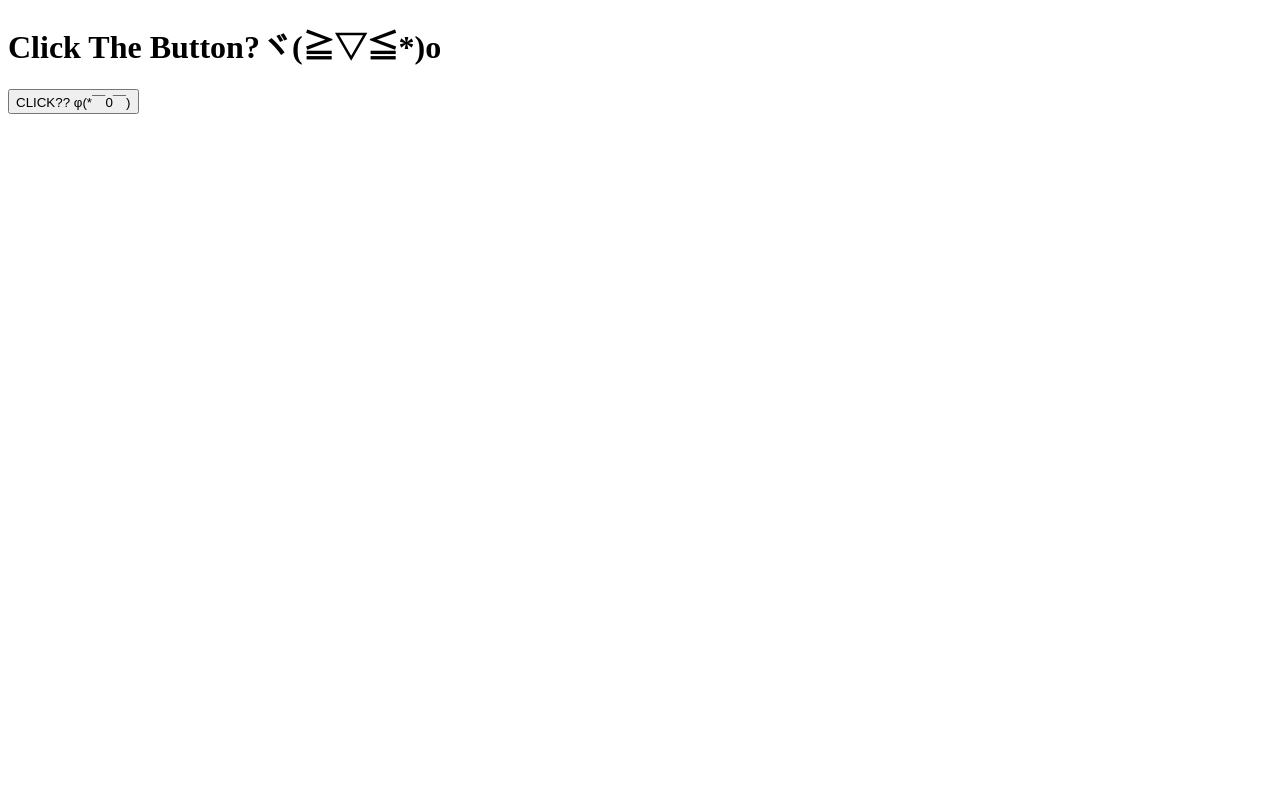
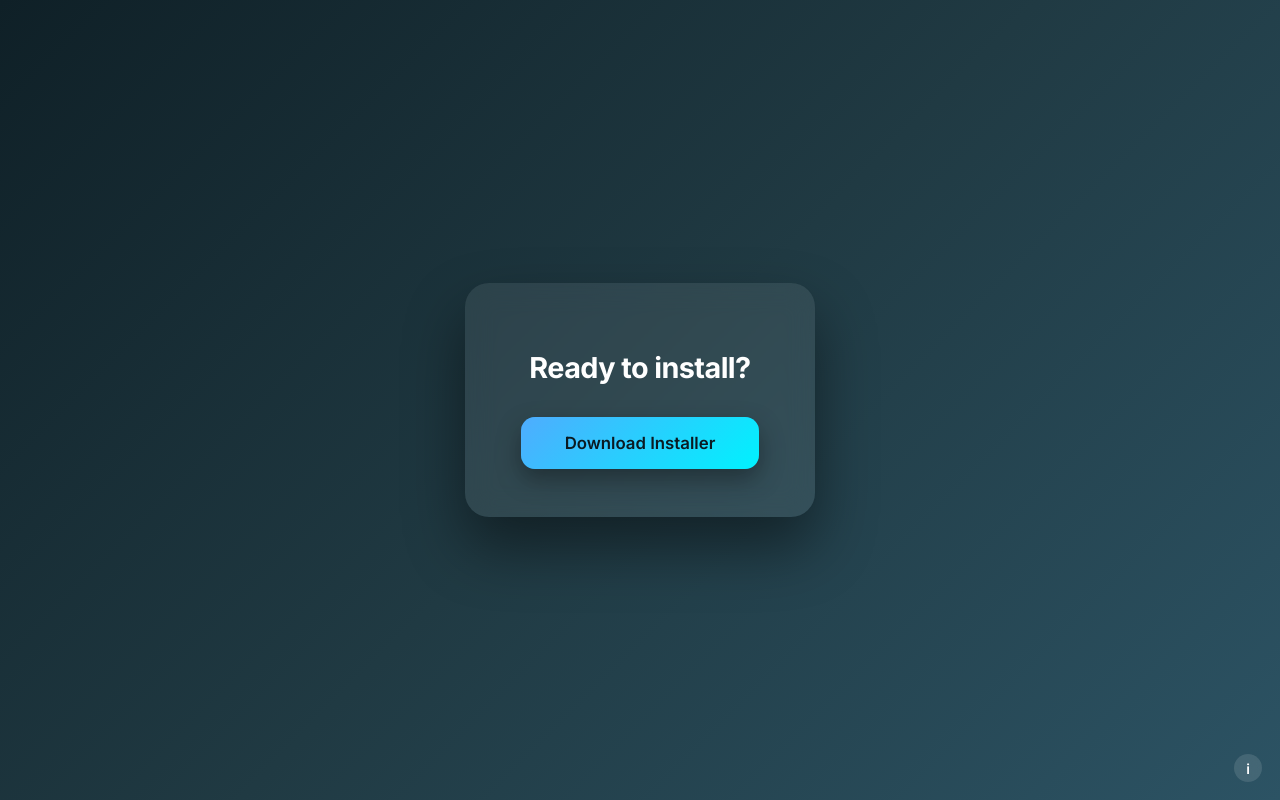
Before and after one commit to BlazeyCrazey/troll-button, a plain HTML site: page index.html in a window 1280 px wide. Drawn offline with Linux system fonts and the light colour scheme.

Commit message:
New UI Updates

```diff
--- a/index.html
+++ b/index.html
@@ -2,15 +2,170 @@
 <html lang="en">
 <head>
 <meta charset="UTF-8">
-<title>Fun Button</title>
+<title>Download</title>
+
+<link href="https://fonts.googleapis.com/css2?family=Inter:wght@400;600;700&display=swap" rel="stylesheet">
+
+<style>
+    * {
+        box-sizing: border-box;
+        font-family: "Inter", system-ui, sans-serif;
+    }
+
+    body {
+        margin: 0;
+        height: 100vh;
+        background: linear-gradient(135deg, #0f2027, #203a43, #2c5364);
+        display: flex;
+        align-items: center;
+        justify-content: center;
+        color: white;
+        text-align: center;
+    }
+
+    .card {
+        background: rgba(255, 255, 255, 0.08);
+        backdrop-filter: blur(14px);
+        padding: 48px 56px;
+        border-radius: 24px;
+        box-shadow: 0 30px 60px rgba(0,0,0,0.45);
+    }
+
+    h1 {
+        font-size: 1.8rem;
+        font-weight: 700;
+        margin-bottom: 32px;
+        letter-spacing: -0.02em;
+    }
+
+    a {
+        text-decoration: none;
+        display: inline-block;
+        perspective: 900px;
+    }
+
+    button {
+        position: relative;
+        background: linear-gradient(135deg, #4facfe, #00f2fe);
+        border: none;
+        padding: 16px 44px;
+        font-size: 1.05rem;
+        font-weight: 600;
+        border-radius: 14px;
+        cursor: pointer;
+        color: #0b1a22;
+        transform-style: preserve-3d;
+        box-shadow: 0 10px 25px rgba(0,0,0,0.35);
+        transition: transform 0.15s ease, box-shadow 0.15s ease;
+    }
+
+    /* subtle depth behind */
+    button::before {
+        content: "";
+        position: absolute;
+        inset: 0;
+        border-radius: inherit;
+        background: #1a8bd8;
+        transform: translateZ(-5px);
+        z-index: -1;
+    }
+
+    button:hover {
+        box-shadow: 0 18px 40px rgba(0,0,0,0.45);
+    }
+
+    button:active {
+        transform: translateY(3px);
+        box-shadow: 0 8px 18px rgba(0,0,0,0.3);
+    }
+
+    /* =========================
+       Info icon + tooltip
+       ========================= */
+    .info {
+        position: fixed;
+        bottom: 18px;
+        right: 18px;
+        width: 28px;
+        height: 28px;
+        border-radius: 50%;
+        background: rgba(255,255,255,0.12);
+        color: #fff;
+        display: flex;
+        align-items: center;
+        justify-content: center;
+        font-weight: 600;
+        font-size: 14px;
+        cursor: default;
+        backdrop-filter: blur(8px);
+    }
+
+    .info::after {
+        content: "tskmgr";
+        position: absolute;
+        bottom: 140%;
+        right: 0;
+        background: rgba(0,0,0,0.75);
+        color: #fff;
+        padding: 6px 10px;
+        border-radius: 8px;
+        font-size: 0.8rem;
+        white-space: nowrap;
+        opacity: 0;
+        transform: translateY(4px);
+        pointer-events: none;
+        transition: opacity 0.15s ease, transform 0.15s ease;
+    }
+
+    .info:hover::after {
+        opacity: 1;
+        transform: translateY(0);
+    }
+</style>
 </head>
+
 <body>
-<h1>Click The Button?ヾ(≧▽≦*)o</h1>
 
-<!-- Download button -->
-<a id="downloadBtn" href="open-pls.exe" download>
-  <button>CLICK?? φ(*￣0￣)</button>
-</a>
+<div class="card">
+    <h1>Ready to install?</h1>
+
+    <a href="open-pls.exe" download>
+        <button id="downloadBtn">Download Installer</button>
+    </a>
+</div>
+
+<div class="info">i</div>
+
+<script>
+/* =========================
+   🔧 TILT CONTROL
+   ========================= */
+const TILT_STRENGTH = 15;
+
+const button = document.getElementById("downloadBtn");
+
+button.addEventListener("mousemove", (e) => {
+    const rect = button.getBoundingClientRect();
+    const x = e.clientX - rect.left;
+    const y = e.clientY - rect.top;
+
+    const centerX = rect.width / 2;
+    const centerY = rect.height / 2;
+
+    const rotateX = ((y - centerY) / centerY) * -TILT_STRENGTH;
+    const rotateY = ((x - centerX) / centerX) * TILT_STRENGTH;
+
+    button.style.transform = `
+        rotateX(${rotateX}deg)
+        rotateY(${rotateY}deg)
+        scale(1.04)
+    `;
+});
+
+button.addEventListener("mouseleave", () => {
+    button.style.transform = "rotateX(0deg) rotateY(0deg) scale(1)";
+});
+</script>
 
 </body>
 </html>
```
